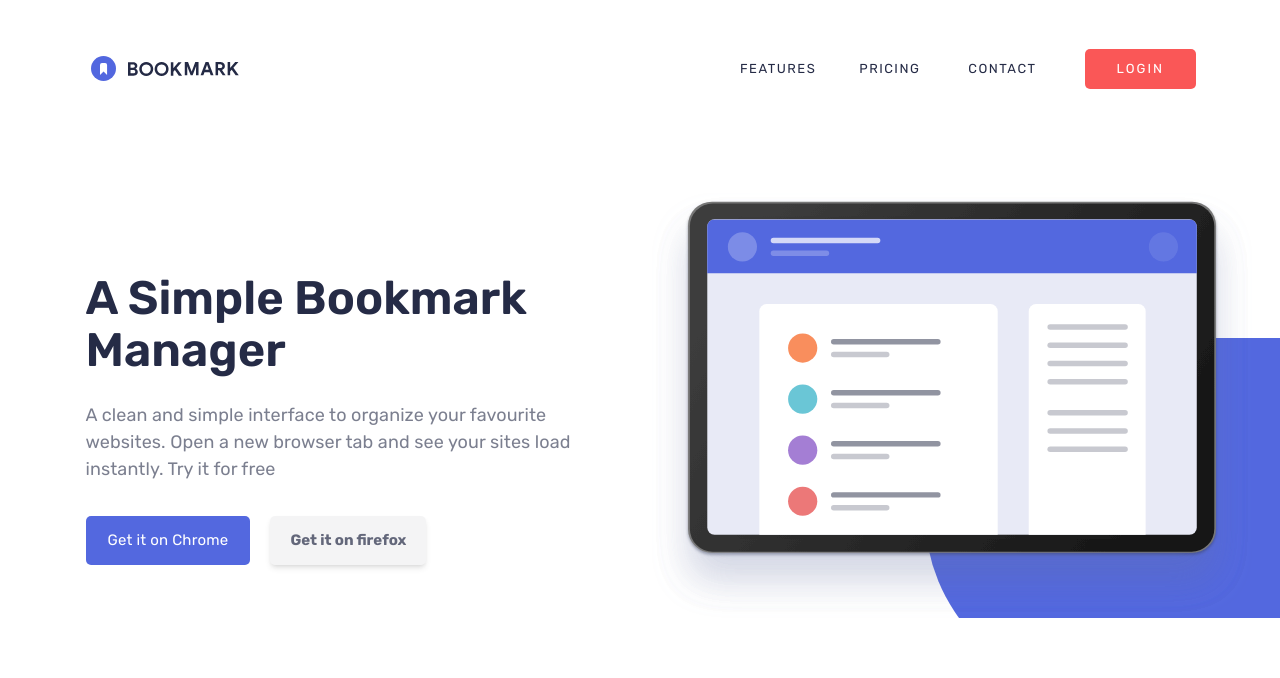
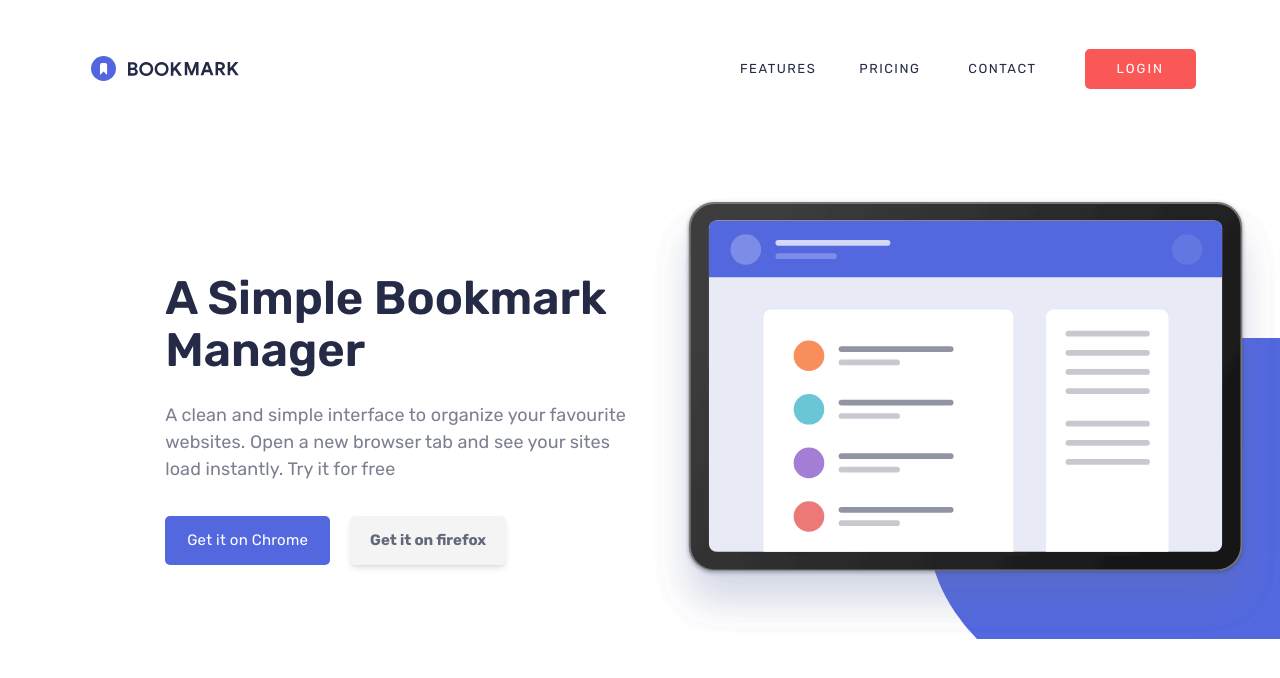
Before and after one commit to olaknowct/bookmark, a React (Create React App) app: page / in a window 1280 px wide. Shown: the top 678 px of the page. Built offline with nearby package versions, Linux system fonts and the light colour scheme.

Commit message:
flex hero

```diff
--- a/src/component/hero/hero.component.jsx
+++ b/src/component/hero/hero.component.jsx
@@ -4,8 +4,8 @@ import { ReactComponent as HeroImg } from '../../images/illustration-hero.svg';
 const Hero = () => {
   return (
     <section className='overflow-hidden relative'>
-      <div className='grid grid-cols-[minmax(0,54.4rem)_minmax(0,65.7rem)] gap-[2.2rem] pt-[5.53rem] max-w-[122.3rem] mx-auto  '>
-        <div className='pt-[7.874rem] pl-[5.7rem] text-veryDarkBlue'>
+      <div className='grid grid-cols-2 gap-[2.2rem] pt-[5.53rem] '>
+        <div className='pt-[7.874rem] text-veryDarkBlue pl-[16.52rem]'>
           <h1 className='text-[4.7rem] font-semibold leading-[5.2rem]'>
             A Simple Bookmark Manager
           </h1>
@@ -20,9 +20,9 @@ const Hero = () => {
             Get it on firefox
           </button>
         </div>
-        <div className="after:content-['']  pl-[5.7rem]  after:bg-softBlue after:h-[35.2rem] after:rounded-full after:w-[1000rem] after:block after:absolute after:top-[20rem] after:left-[92.5rem] after:-z-10">
+        <div className="after:content-[''] after:bg-softBlue after:h-[35.2rem] after:rounded-full after:w-[1000rem] after:block after:absolute after:top-[20rem] after:left-[92.5rem] after:-z-10">
           {/* <HeroImg /> */}
-          <img src={heroImg} width={700} height={466} />
+          <img src={heroImg} width={657} height={466} />
         </div>
       </div>
     </section>
```
